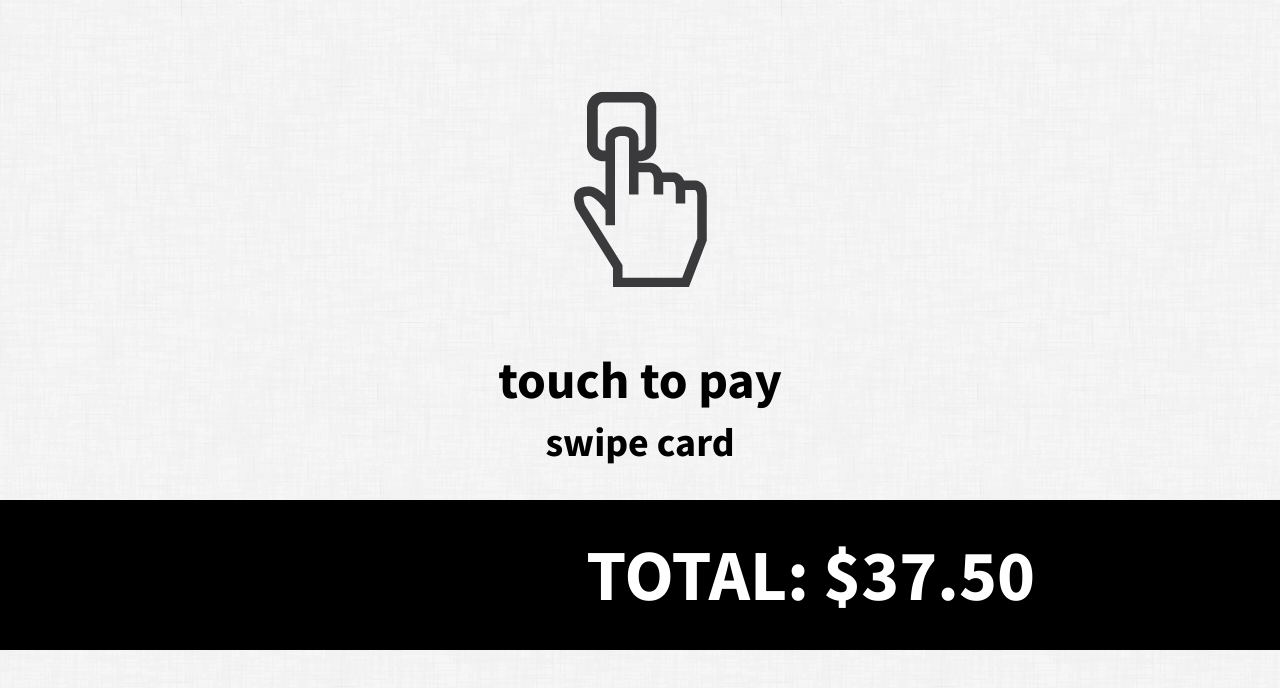
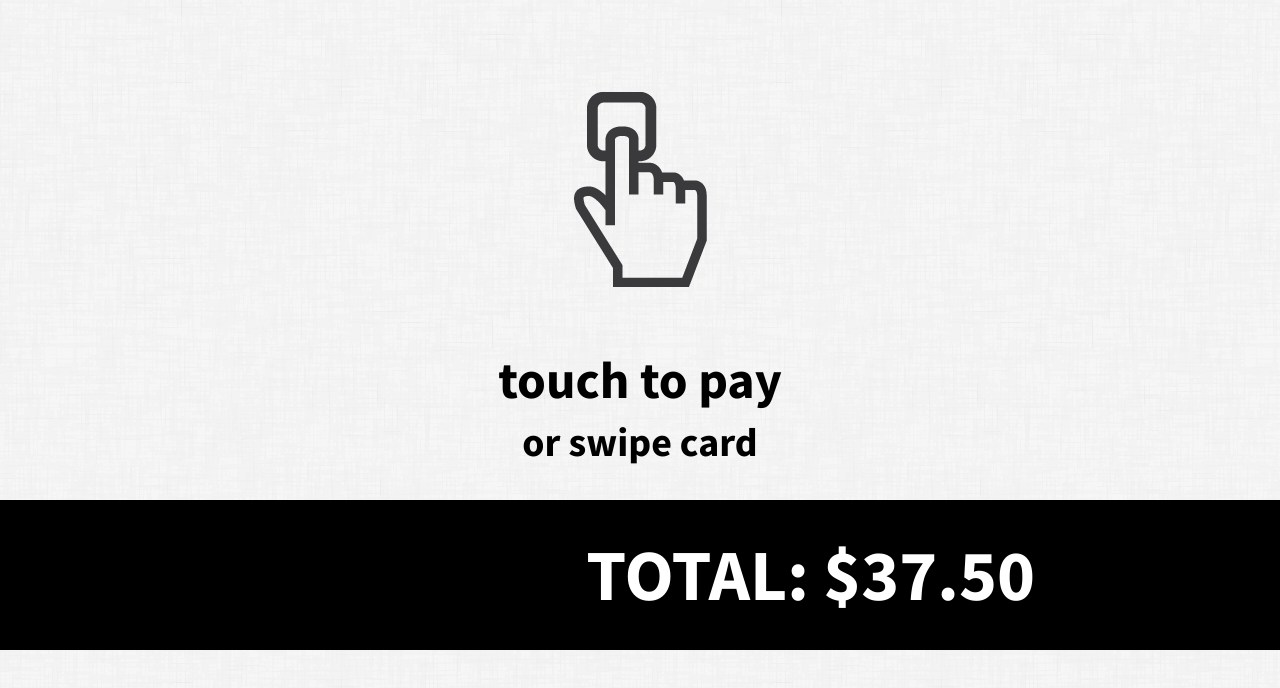
Before and after one commit to todun/paytango.github.com, a plain HTML site: page demo.html in a window 1280 px wide. Drawn offline with Linux system fonts and the light colour scheme.

Commit message:
meta tags

```diff
--- a/demo.html
+++ b/demo.html
@@ -2,6 +2,8 @@
 <html>
 	<head>
 		<link href='http://fonts.googleapis.com/css?family=Source+Sans+Pro:200,300,400,600,700,900,400italic' rel='stylesheet' type='text/css'>
+		<meta name="viewport" content="user-scalable=no, width=device-width, initial-scale=1.0, maximum-scale=1.0" />
+    	<meta name="apple-mobile-web-app-capable" content="yes" />
 		<title>PayTango</title>
 		<link rel="shortcut icon" href="favicon.ico">
 		<link rel="stylesheet" href="stylesheets/demo.css" >
@@ -11,7 +13,7 @@
 		<div id="wrapper">
 			<img width="135" height="198" src="images/touch.png"/>
 			<h1>touch to pay</h1>
-			<h2>swipe card</h2>
+			<h2>or swipe card</h2>
 		</div>
 		<h3 id ="total">
 			<span>TOTAL: $37.50</span>
```
